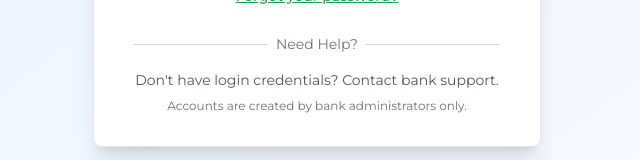
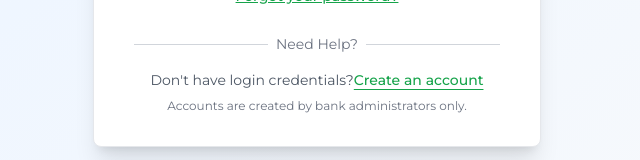
Before and after one commit to michaelarmor6-netizen/safeguard-securities, a React (Vite) app: page /client-login in a window 1280 px wide. Shown: the part 683-843 px from the top of the page, without its empty margins (323-963 px from the left). Built offline with nearby package versions, Linux system fonts and the light colour scheme; no server answers; the database is empty.

Commit message:
Add account creation page route
- Add /signup route to App.tsx (SignupPage component existed but was unreachable)
- Add 'Create an account' link on ClientLoginPage for discoverability
- Production build passes (tsc -b && vite build)

```diff
--- a/src/App.tsx
+++ b/src/App.tsx
@@ -7,6 +7,7 @@ import ErrorBoundary from './components/ErrorBoundary';
 
 // Auth pages
 import ClientLoginPage from './pages/auth/ClientLoginPage';
+import SignupPage from './pages/auth/SignupPage';
 import ChangePasswordPage from './pages/auth/ChangePasswordPage';
 import ForgotPasswordPage from './pages/auth/ForgotPasswordPage';
 
@@ -80,6 +81,7 @@ function AppContent() {
       <Routes>
         {/* Public routes */}
         <Route path="/client-login" element={<PublicRoute><ClientLoginPage /></PublicRoute>} />
+        <Route path="/signup" element={<PublicRoute><SignupPage /></PublicRoute>} />
         <Route path="/forgot-password" element={<PublicRoute><ForgotPasswordPage /></PublicRoute>} />
         <Route path="/admin-access" element={<PublicRoute><AdminAccessPage /></PublicRoute>} />
         <Route path="/change-password" element={<ChangePasswordPage />} />
--- a/src/pages/auth/ClientLoginPage.tsx
+++ b/src/pages/auth/ClientLoginPage.tsx
@@ -289,7 +289,13 @@ const ClientLoginPage: React.FC = () => {
 
               <div className="mt-4 text-center space-y-2">
                 <p className="text-sm text-gray-600">
-                  Don't have login credentials? Contact bank support.
+                  Don't have login credentials?
+                  <Link
+                    to="/signup"
+                    className="text-green-600 hover:text-green-800 font-medium underline underline-offset-4"
+                  >
+                    Create an account
+                  </Link>
                 </p>
                 <p className="text-xs text-gray-500">
                   Accounts are created by bank administrators only.
```
